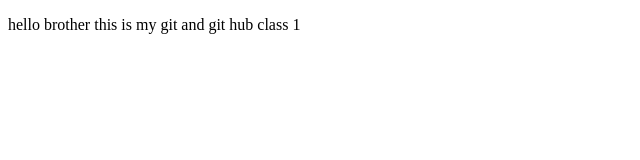
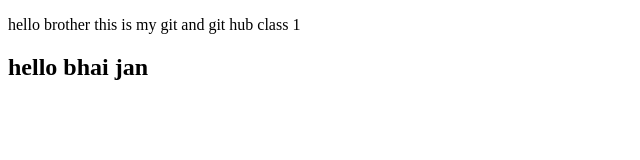
Before and after one commit to muhammadafzkamil/git-learning, a plain HTML site: page index.html in a window 1280 px wide. Shown: the whole page, without its empty margins (0-640 px from the left). Drawn offline with Linux system fonts and the light colour scheme.

Commit message:
added h2 in index.html

```diff
--- a/index.html
+++ b/index.html
@@ -7,5 +7,6 @@
 </head>
 <body>
     <p>hello brother   this is my git and git hub class 1</p>
+    <h2>hello bhai jan</h2>
 </body>
 </html>
```
